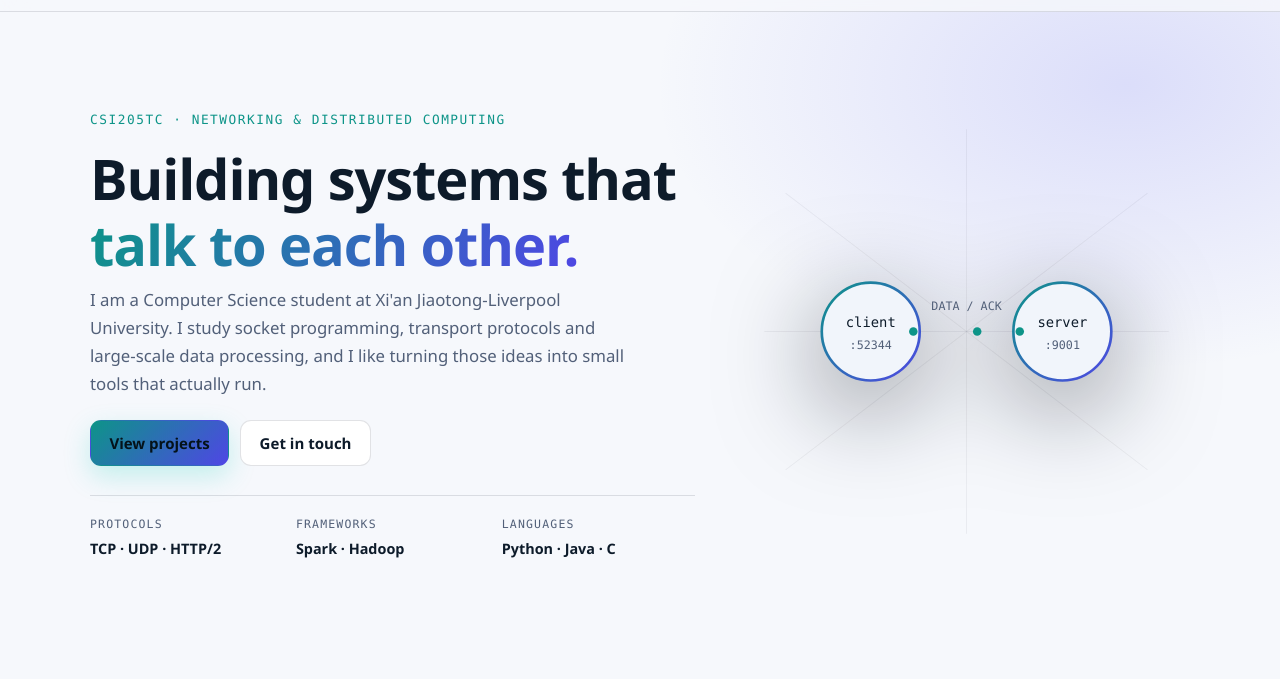
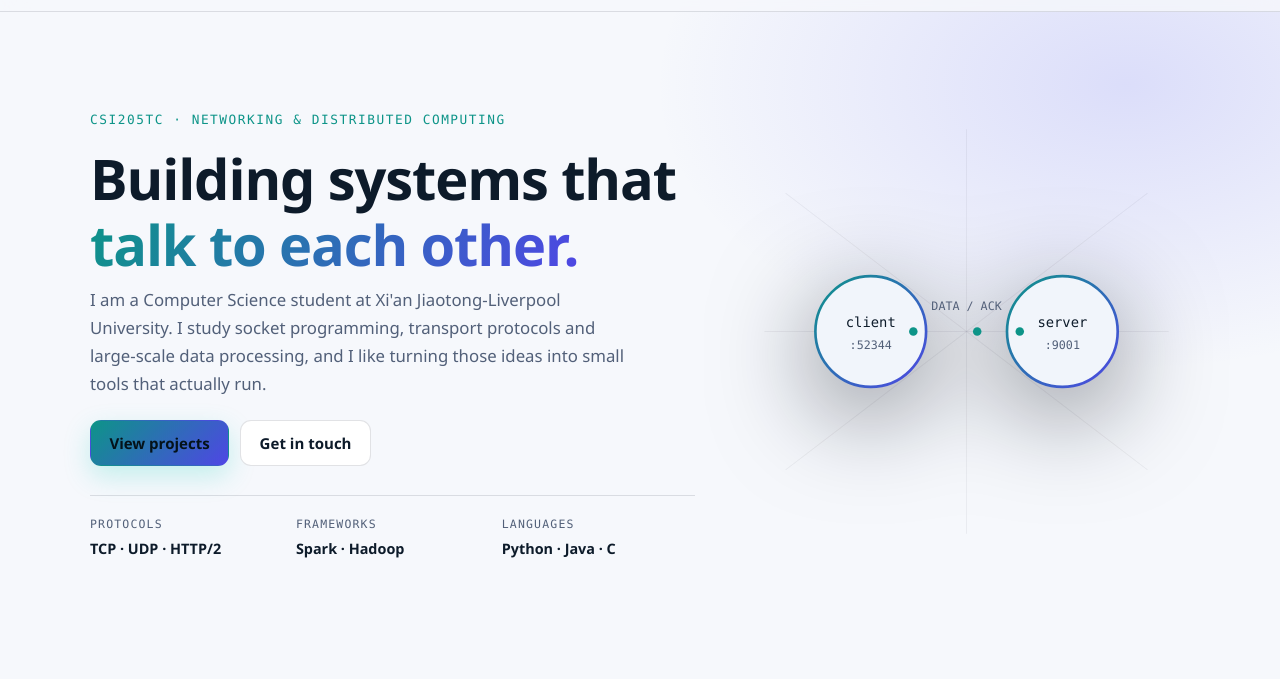
Before and after one commit to trave1er999/csi205tc-portfolio, a plain HTML site: page index.html in a window 1280 px wide. Shown: the part 54-733 px from the top of the page. Drawn offline with Linux system fonts and the light colour scheme.

Commit message:
Update index.html

```diff
--- a/index.html
+++ b/index.html
@@ -89,12 +89,12 @@
                        repeatCount="indefinite" />
             </line>
             <g>
-              <circle cx="120" cy="210" r="46" fill="var(--surface-2)" stroke="url(#nodeGradient)" stroke-width="2.5" />
+              <circle cx="120" cy="210" r="52" fill="var(--surface-2)" stroke="url(#nodeGradient)" stroke-width="2.5" />
               <text x="120" y="206" text-anchor="middle" class="svg-label">client</text>
               <text x="120" y="226" text-anchor="middle" class="svg-small">:52344</text>
             </g>
             <g>
-              <circle cx="300" cy="210" r="46" fill="var(--surface-2)" stroke="url(#nodeGradient)" stroke-width="2.5" />
+              <circle cx="300" cy="210" r="52" fill="var(--surface-2)" stroke="url(#nodeGradient)" stroke-width="2.5" />
               <text x="300" y="206" text-anchor="middle" class="svg-label">server</text>
               <text x="300" y="226" text-anchor="middle" class="svg-small">:9001</text>
             </g>
```
